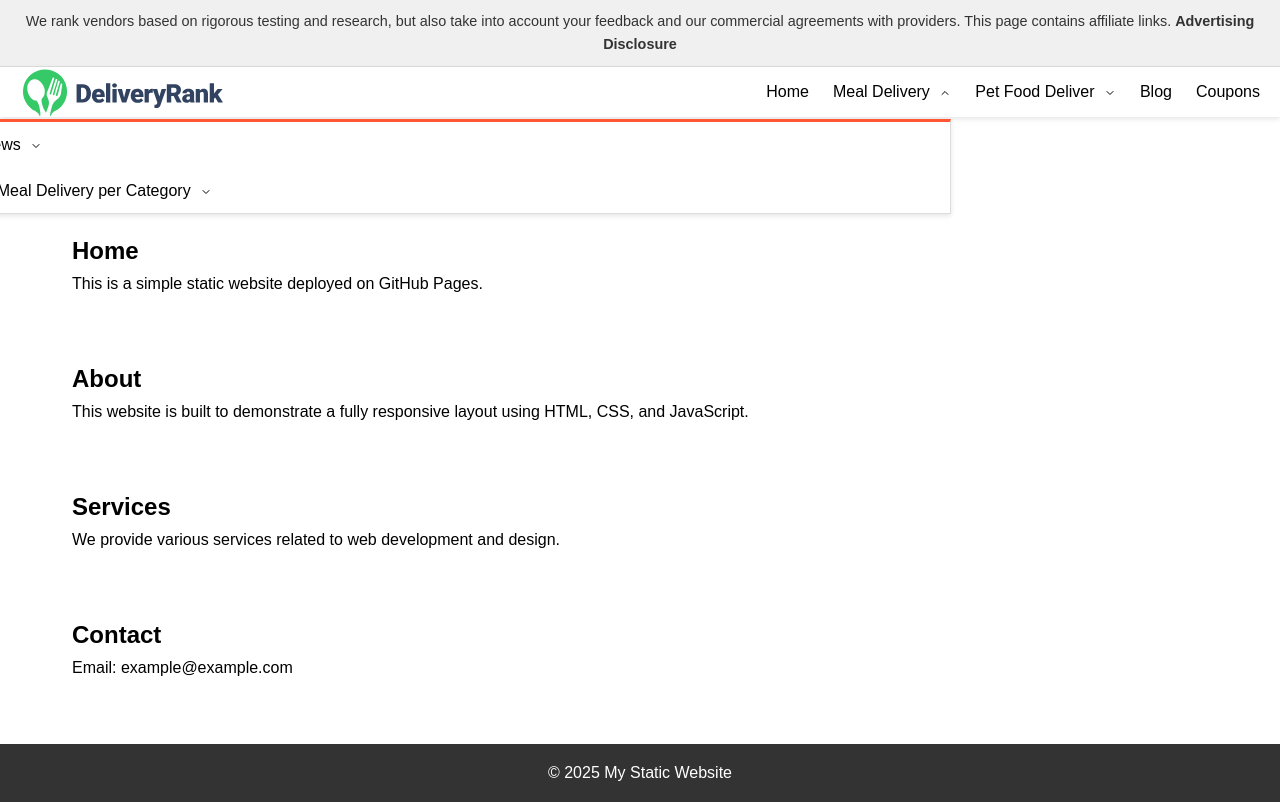
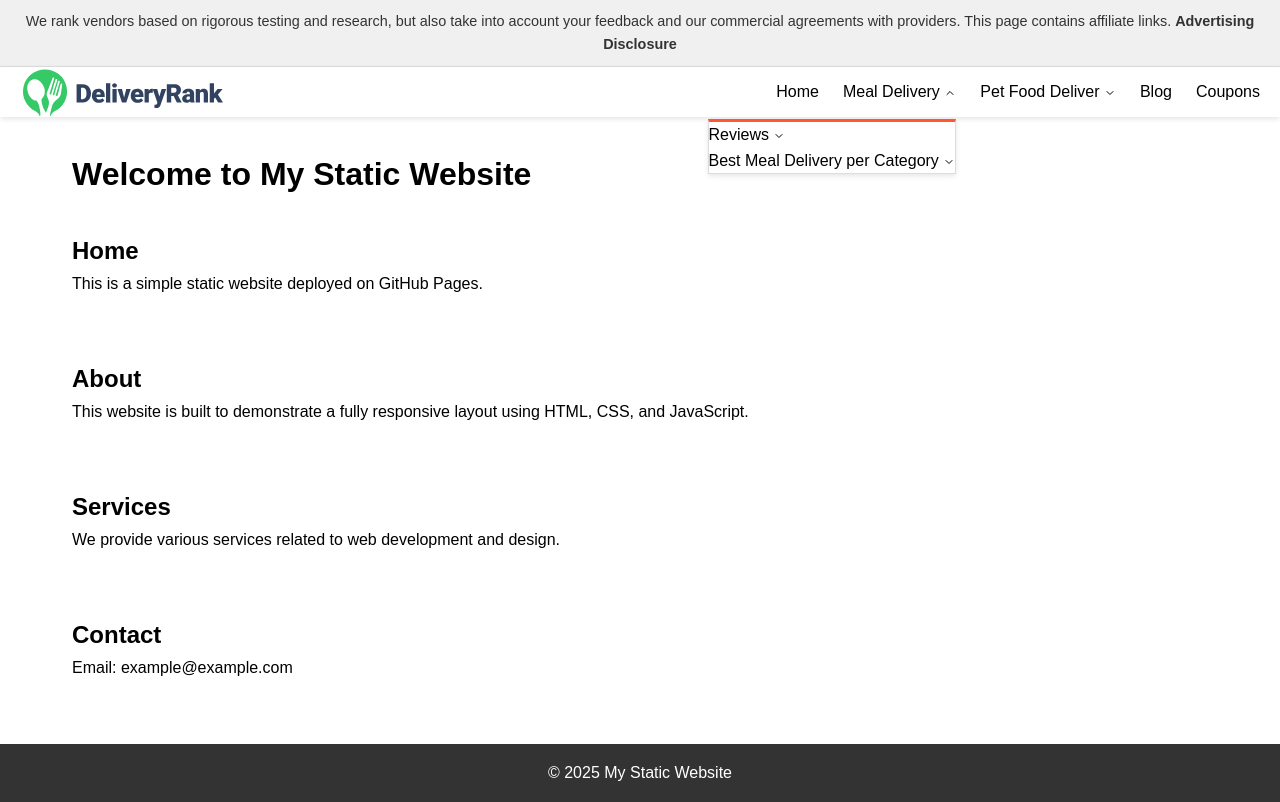
Before and after one commit to chenjinmei51/staticwebsite, a plain HTML site: page index.html in a window 1280 px wide. Both pictures are taken after a click on the link "Meal Delivery". Drawn offline with Linux system fonts and the light colour scheme.

Commit message:
Update styles.css

```diff
--- a/styles.css
+++ b/styles.css
@@ -86,15 +86,7 @@ nav ul li a:hover {
     white-space: nowrap;
 }
 
-/* 修改 submenu 样式，让菜单项支持图标右对齐 */
-.submenu li {
-    position: relative;
-    padding: 10px;
-    display: flex; /* 使用 flexbox 布局 */
-    justify-content: space-between; /* 左右对齐 */
-    align-items: center; /* 垂直居中对齐 */
-    width: 1000px; /* 设置一个足够宽度的区域，使图标靠右显示 */
-}
+
 
 
 /* 三级菜单 (推动内容显示) */
@@ -117,7 +109,7 @@ nav ul li.show > .submenu, nav ul li.show > .submenu-level2 {
 .triangle-icon {
 
 
-    margin-left: 5px;
+    margin-left: auto;
     transition: transform 0.3s;
     display: inline-block;
     vertical-align: middle;
```
